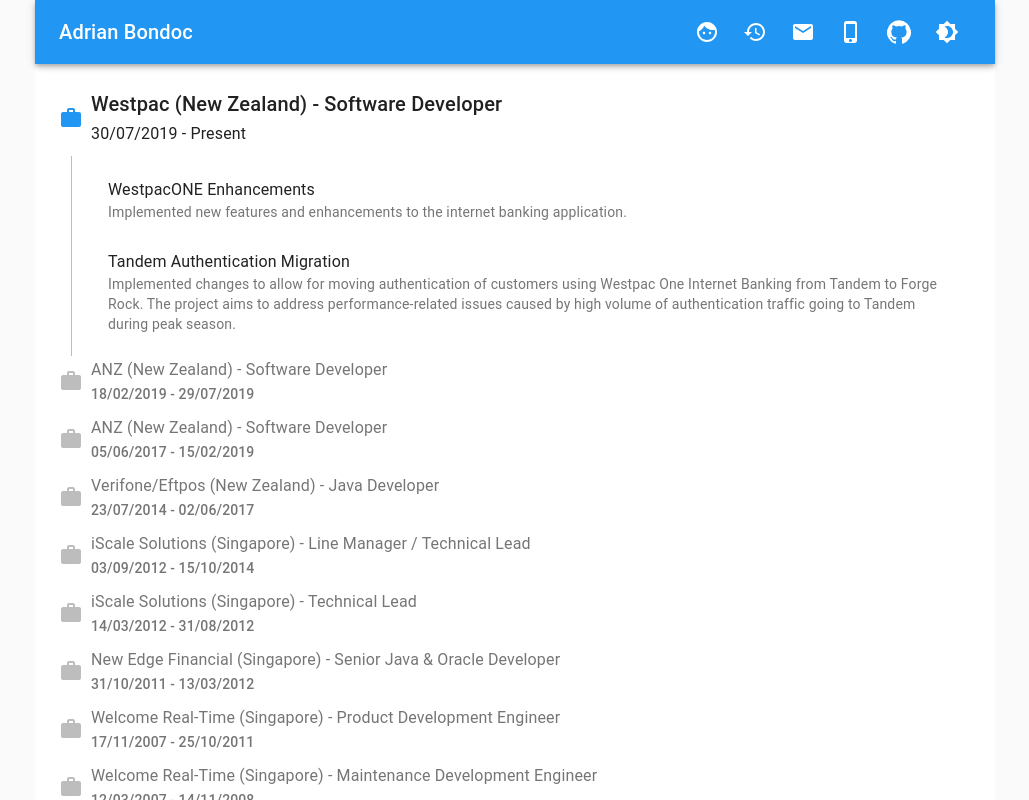
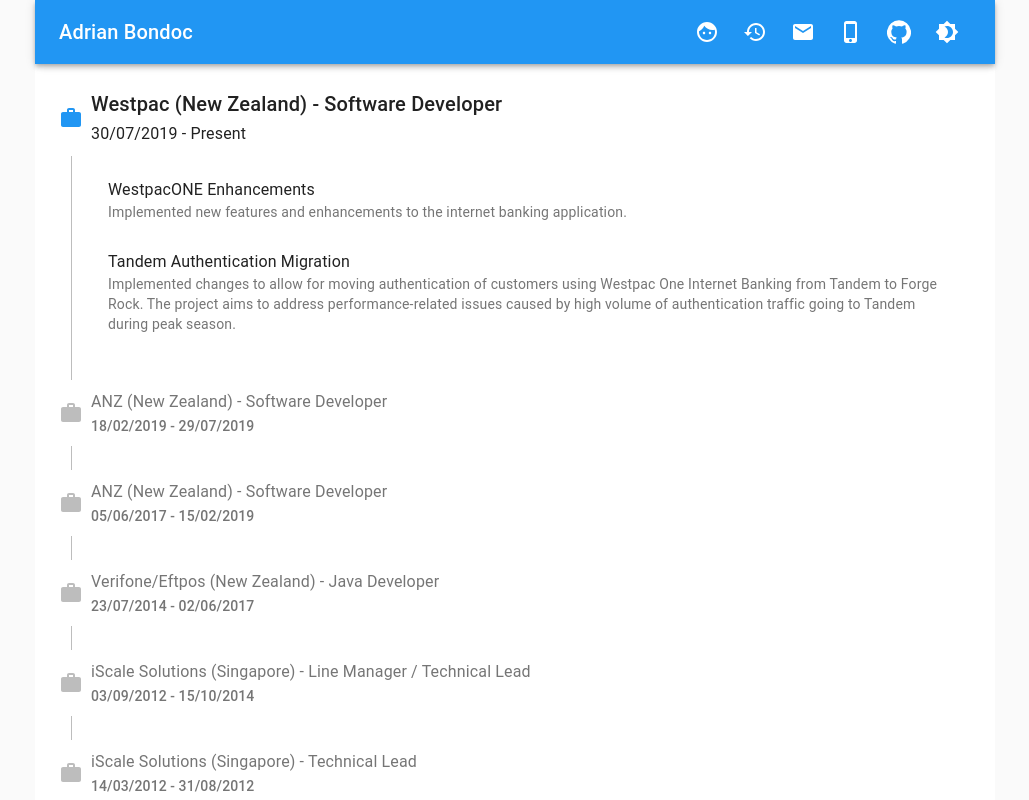
Before and after one commit to chiknrice/cv, a React (Create React App) app: page /timeline in a window 1280 px wide. Shown: the whole page, without its empty margins (125-1154 px from the left). Built offline with nearby package versions, Linux system fonts and the light colour scheme.

Commit message:
fix refactoring issues related to proxied props to Step

```diff
--- a/src/components/Timeline/index.js
+++ b/src/components/Timeline/index.js
@@ -67,7 +67,8 @@
   return <Work color={active ? 'primary' : 'disabled'} />;
 };
 
-const WorkExperience = ({ experience, active, details, handleClick }) => {
+const WorkExperience = props => {
+  const { experience, active, details, handleClick, ...stepProps } = props;
   const { startDate, endDate, role, company, location } = experience;
   const label = (
     <Typography
@@ -80,12 +81,13 @@
       color={active ? 'textPrimary' : 'textSecondary'}
     >{`${startDate} - ${endDate}`}</Typography>
   );
+
   return (
     <Step
-      key={startDate}
       active={active}
       completed={false}
       onClick={() => handleClick(startDate)}
+      {...stepProps}
     >
       <StepLabel
         StepIconComponent={WorkIcon}
@@ -126,6 +128,7 @@
       ) : null;
     return (
       <WorkExperience
+        key={experience.startDate}
         experience={experience}
         active={active}
         details={details}
```
